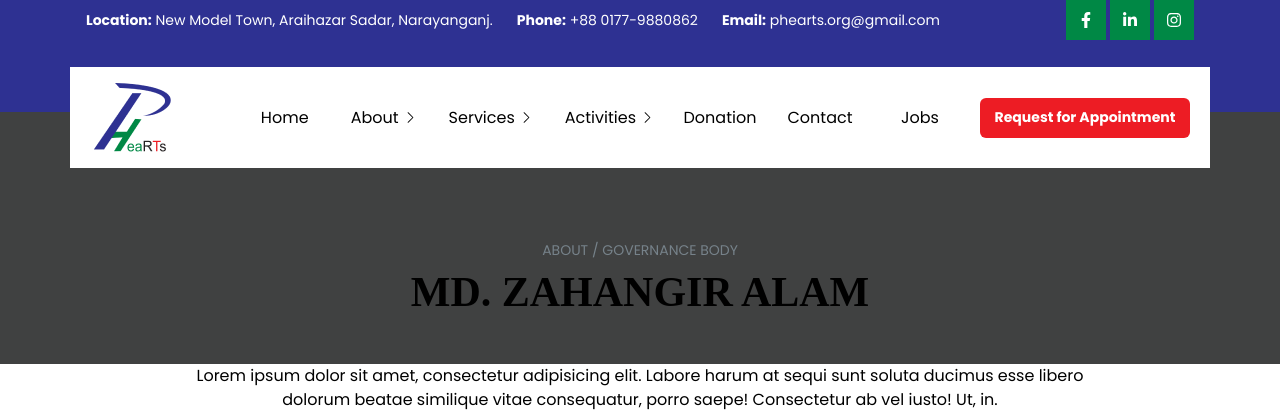
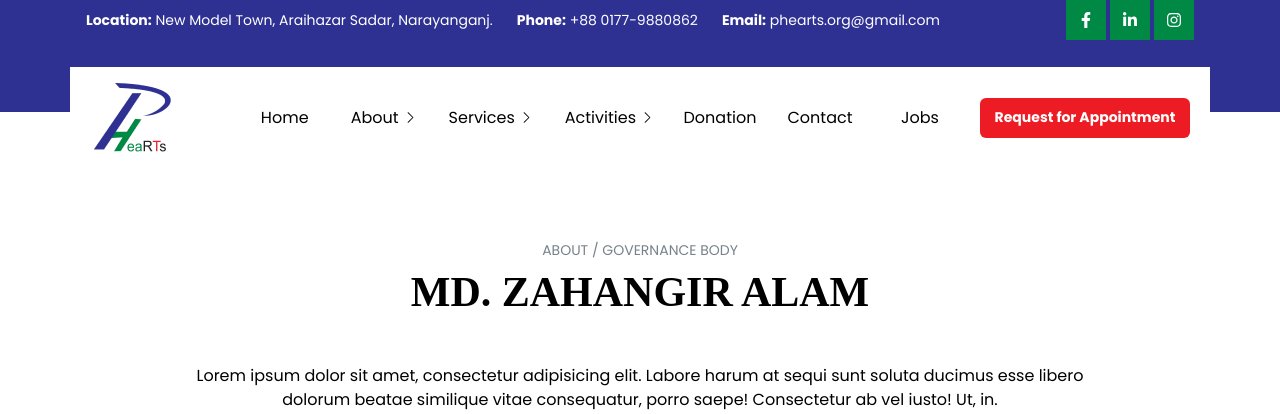
Before and after one commit to asifmrony/phearts-web, a Next.js app: page /about/governance-body/single in a window 1280 px wide. Shown: the top 414 px of the page. Built offline with nearby package versions, Linux system fonts and the light colour scheme.

Commit message:
final revision changes #8

```diff
--- a/styles/globals.css
+++ b/styles/globals.css
@@ -188,6 +188,12 @@ h6 {
 .page-appointment-single .page-header__bg {
   background: white;
   padding-bottom: 3rem;
+}
+.page-about-single .page-header__bg::before,
+.page-jobs-single .page-header__bg:before,
+.page-gallery-single .page-header__bg:before,
+.page-appointment-single .page-header__bg:before {
+  background-color: white;
 }
 @media screen and (max-width: 767.99px) {
   .page-about-single .page-header__bg,
```
